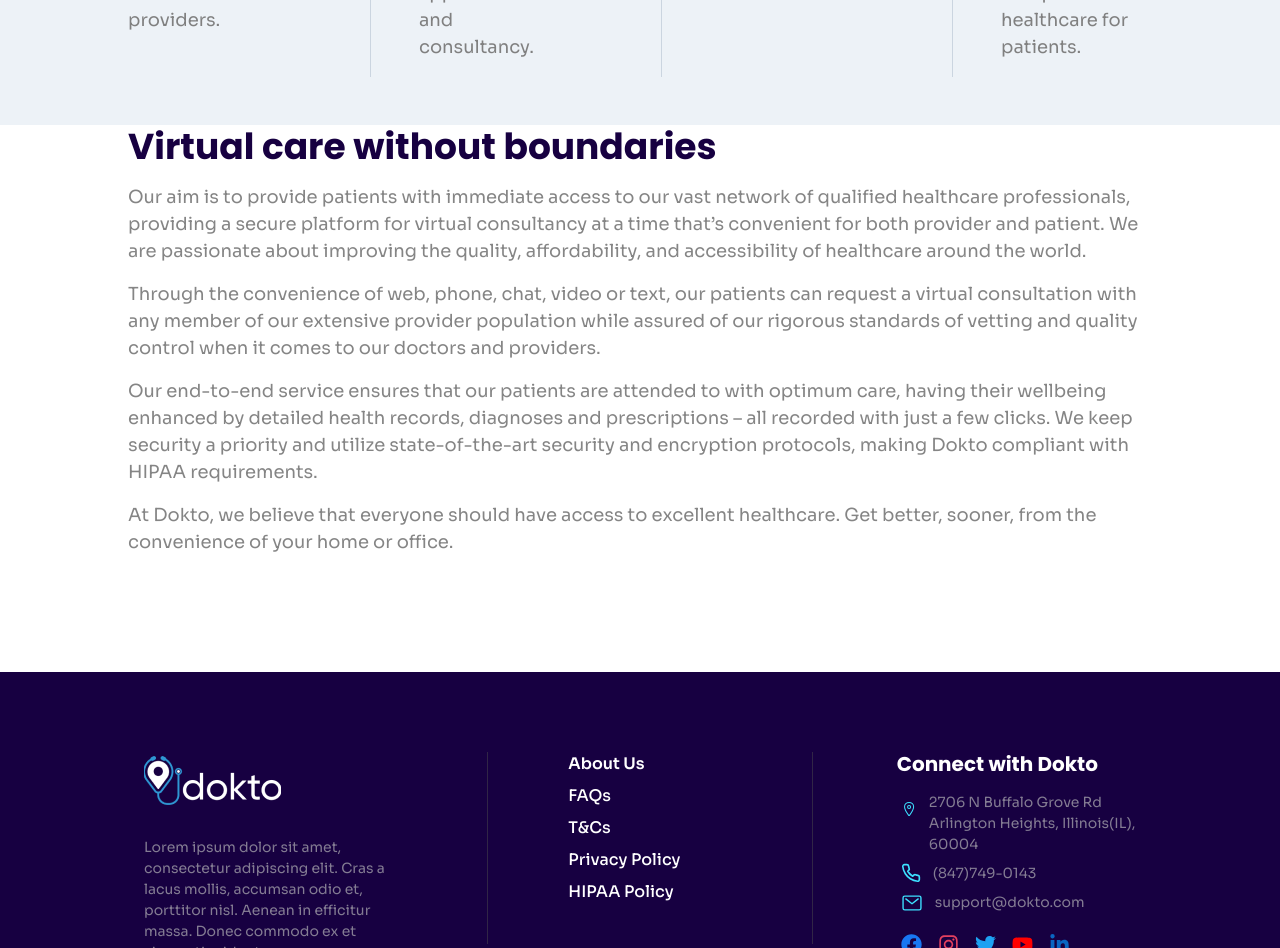
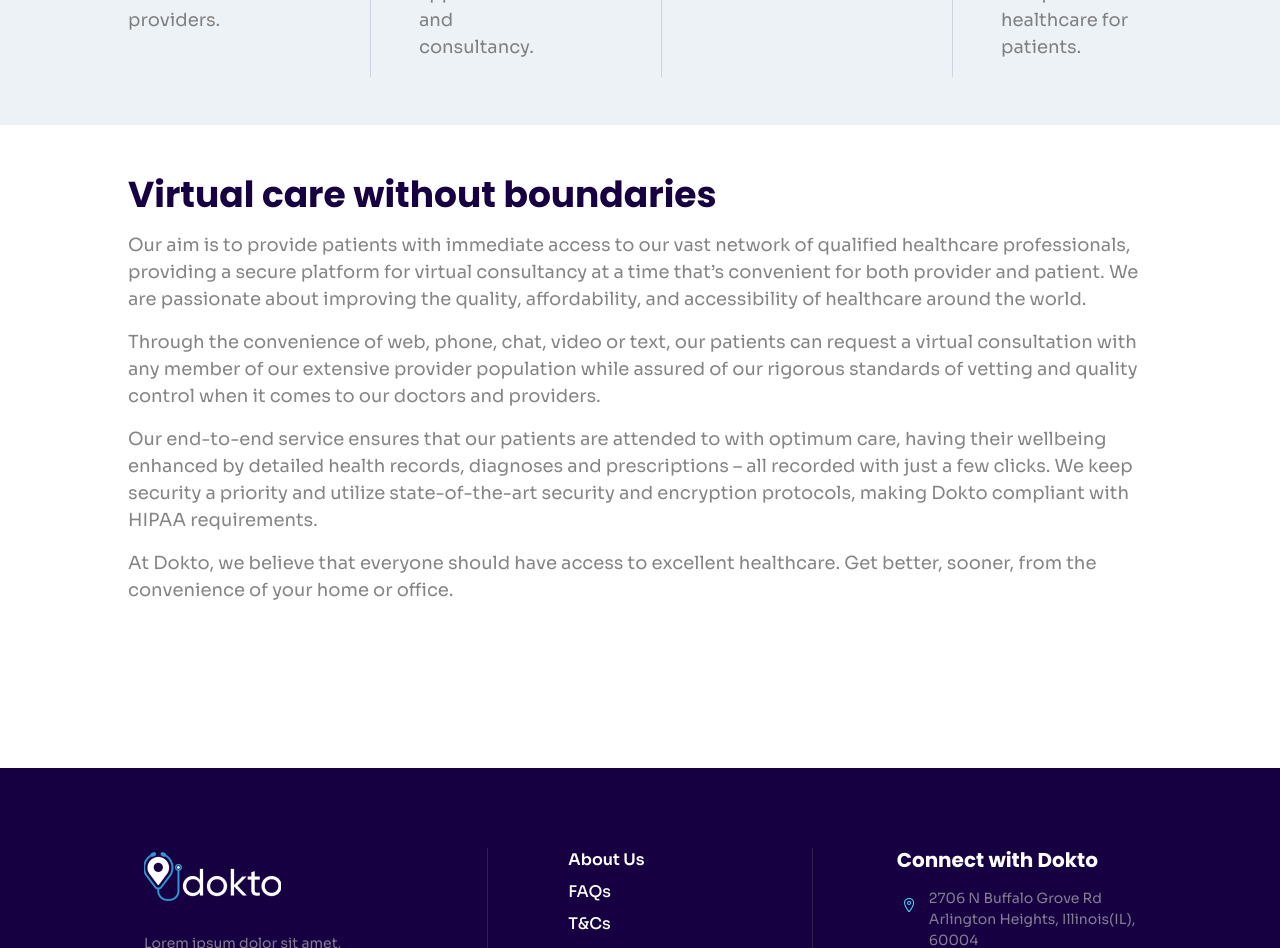
Before and after one commit to leveorxyz/dokto-frontend, a React (Create React App) app: page /about in a window 1280 px wide. Shown: the part 2120-3068 px from the top of the page. Built offline with nearby package versions, Linux system fonts and the light colour scheme.

Commit message:
Fix padding

```diff
--- a/src/components/about_us/Description.tsx
+++ b/src/components/about_us/Description.tsx
@@ -4,7 +4,7 @@
 import { SpacedContainer } from "../common/Containers";
 
 const AboutUsDescription = () => (
-  <SpacedContainer>
+  <SpacedContainer py={12}>
     <Heading as="h2" color="#170041" fontWeight="bold" fontSize="4xl" mb="4">Virtual care without boundaries</Heading>
     <Box fontSize="lg" color="#858585" pb="20">
       <Box mb="4">Our aim is to provide patients with immediate access to our vast network of qualified healthcare professionals, providing a secure platform for virtual consultancy at a time that’s convenient for both provider and patient. We are passionate about improving the quality, affordability, and accessibility of healthcare around the world.</Box>
```
